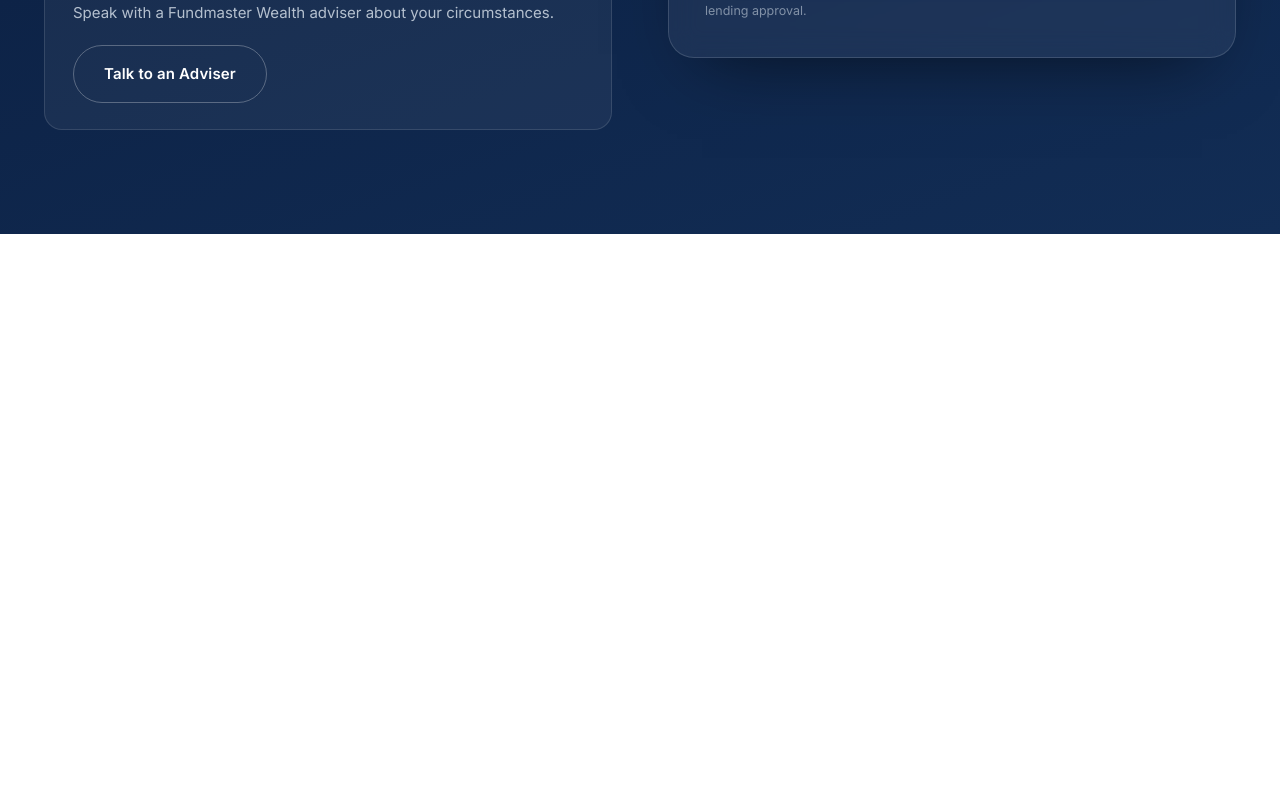
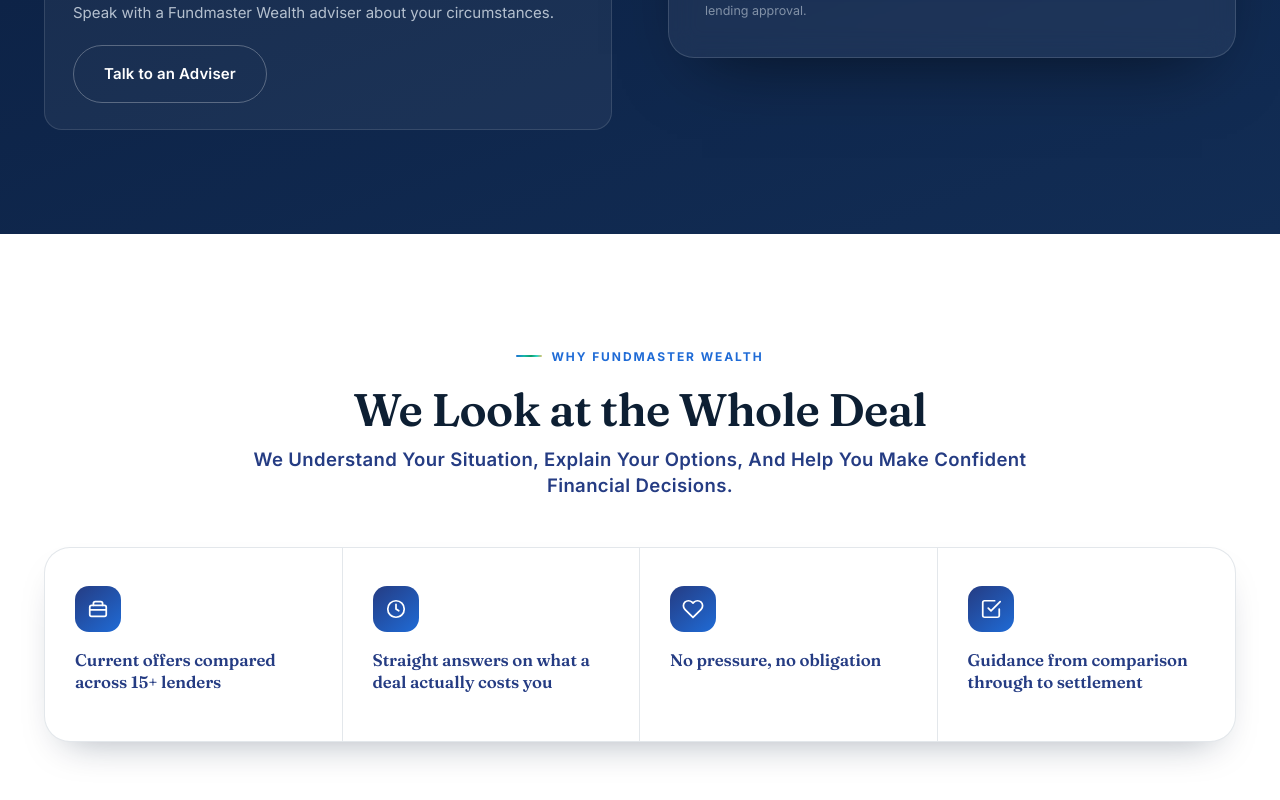
Before and after one commit to Magmaxlive/fundmasterwealth-landingpages, a Next.js app: page /home-loan-deals in a window 1280 px wide. Shown: the part 2432-3232 px from the top of the page. Before the commit the page ends 2666 px from the top, so only its background shows below. Built offline with nearby package versions, Linux system fonts and the light colour scheme; no server answers.

Commit message:
added why fundmaster section

```diff
--- a/app/home-loan-deals/page.js
+++ b/app/home-loan-deals/page.js
@@ -5,6 +5,7 @@
 import TrustStrip from '../components/TrustStrip'
 import ClarityCards from '../components/ClarityCards'
 import BorrowingPowerCalculator from '../components/BorrowingPowerCalculator'
+import WhyFundmaster from '../components/WhyFundmaster'
 
 const Clarity_cards = [
     {
@@ -54,6 +55,45 @@
     },
 ]
 
+const WHY_ITEMS = [
+    {
+        title: 'Current offers compared across 15+ lenders',
+        svg: (
+            <>
+                <rect x="3" y="8" width="18" height="12" rx="2" />
+                <path d="M7 8V6a2 2 0 012-2h6a2 2 0 012 2v2" />
+                <path d="M3 13h18" />
+            </>
+        ),
+    },
+    {
+        title: "Straight answers on what a deal actually costs you",
+        svg: (
+            <>
+                <circle cx="12" cy="12" r="9" />
+                <path d="M12 7v5l3 2" />
+            </>
+        ),
+    },
+    {
+        title: 'No pressure, no obligation',
+        svg: (
+            <>
+                <path d="M20.84 4.61a5.5 5.5 0 00-7.78 0L12 5.67l-1.06-1.06a5.5 5.5 0 00-7.78 7.78l1.06 1.06L12 21.23l7.78-7.78 1.06-1.06a5.5 5.5 0 000-7.78z" />
+            </>
+        ),
+    },
+    {
+        title: 'Guidance from comparison through to settlement',
+        svg: (
+            <>
+                <path d="M9 11l3 3L22 4" />
+                <path d="M21 12v7a2 2 0 01-2 2H5a2 2 0 01-2-2V5a2 2 0 012-2h11" />
+            </>
+        ),
+    },
+]
+
 function page() {
   return (
     <div>
@@ -92,6 +132,14 @@
                 ctaHref="#check"
             />
             <BorrowingPowerCalculator/>
+
+            <WhyFundmaster
+                eyebrow = 'Why Fundmaster Wealth'
+                heading = 'We Look at the Whole Deal'
+                lede = ''
+                sub = 'We understand your situation, explain your options, and help you make confident financial decisions.'
+                items={WHY_ITEMS}
+                />
     </div>
   )
 }
```
